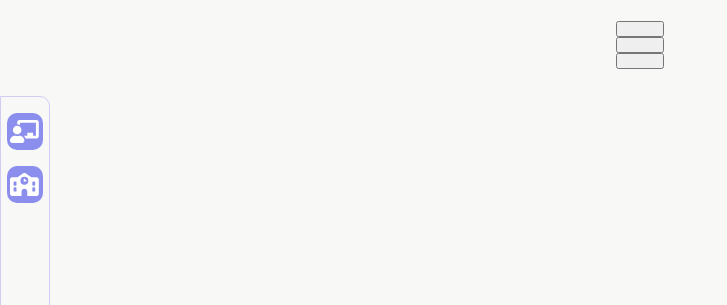
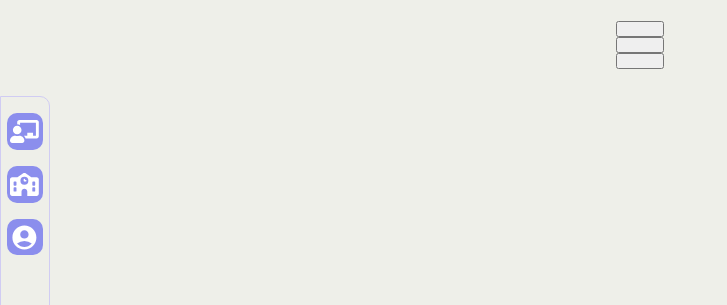
Before and after one commit to st9ho3/classee, a React (Vite) app: page / in a window 1280 px wide. Shown: the top 305 px of the page, without its empty margins (0-727 px from the left). Built offline with nearby package versions, Linux system fonts and the light colour scheme.

Commit message:
starting registration

```diff
--- a/src/App.css
+++ b/src/App.css
@@ -4,7 +4,7 @@
   margin: 0;
 }
 body {
-background-color: rgb(248, 248, 247);
+background-color: rgb(238, 239, 233);
 font-family: 'Poppins', sans-serif;
 overflow-y: hidden;
 }
--- a/src/App.jsx
+++ b/src/App.jsx
@@ -1,4 +1,4 @@
-import { Main, Navbar, Classes} from "./constants/Components"
+import { Main, Navbar, Classes, Registration} from "./constants/Components"
 import CreateClass from "./components/Class/CreateClass"
 import { createContext, useState } from "react"
 import { popUp } from "./utils/ModalPopUp"
@@ -26,6 +26,7 @@ function App() {
         <Main>
           {page.CreateClass && <CreateClass/>}
           {page.Classes && <Classes />}
+          {page.Registration && <Registration />}
           <button onClick={() => register('stahos1993@gmail.com','1993','Professor')} style={{width: '3rem', height: '1rem'}}></button>
           <button onClick={() => login('stahos1993@gmail.com','1993')} style={{width: '3rem', height: '1rem'}}></button>
           <button onClick={logout} style={{width: '3rem', height: '1rem'}}></button>
--- a/src/components/Navbar/Navbar.jsx
+++ b/src/components/Navbar/Navbar.jsx
@@ -1,6 +1,7 @@
 import React, { useContext } from 'react';
 import { totalContext } from '../../App';
 import {ClassesOption, CreateClassOption} from '../../constants/Components'
+import RegistrationOption from './RegistrationOption';
 
 const Navbar = () => {
 
@@ -15,6 +16,8 @@ const Navbar = () => {
      />
     <ClassesOption
      />
+     <RegistrationOption
+    />
     </div>
   );
 };
--- /dev/null
+++ b/src/components/Navbar/RegistrationOption.jsx
@@ -0,0 +1,29 @@
+import React,{useContext} from 'react'
+import { totalContext } from '../../App';
+import { MdAccountCircle } from "react-icons/md";
+
+const RegistrationOption = () => {
+    const { toggle, page, close } = useContext(totalContext);
+  return (
+    <div
+        className="navOpt"
+        onClick={() => (page.Registration ? close() : toggle('Registration'))}
+        style={
+          page.Registration
+            ? { backgroundColor: 'white', border: 'solid thin rgb(139, 142, 237)' }
+            : { backgroundColor: 'rgb(139, 142, 237)', border: 'solid thin rfb(248, 248, 247)' }
+        }
+      >
+        <MdAccountCircle
+          className="teacherBoardIcon"
+          style={
+            page.Registration
+              ? { color: 'rgb(139, 142, 237)' }
+              : { color: 'white' }
+          }
+        />
+      </div>
+  )
+}
+
+export default RegistrationOption
--- /dev/null
+++ b/src/components/RegLog/Form.jsx
@@ -0,0 +1,12 @@
+import React from 'react'
+
+const Form = ({children}) => {
+
+  return (
+    <form className='form'>
+        {children}
+    </form>
+  )
+}
+
+export default Form
--- /dev/null
+++ b/src/components/RegLog/RegLog.css
@@ -0,0 +1,4 @@
+.form {
+    display: flex;
+    flex-direction: column;
+}
--- /dev/null
+++ b/src/components/RegLog/Registration.jsx
@@ -0,0 +1,15 @@
+import React from 'react'
+import {Form} from '../../constants/Components'
+
+const Registration = () => {
+  return (
+    <div className='registration'>
+      <Form>
+        <input type="text" />
+        <input type="text" />
+      </Form>
+    </div>
+  )
+}
+
+export default Registration
--- a/src/constants/Components.js
+++ b/src/constants/Components.js
@@ -19,6 +19,8 @@ import Navbar from "../components/Navbar/Navbar";
 import Classes from "../components/class/Classes";
 import CreateClassOption from "../components/Navbar/CreateClassOption";
 import ClassesOption from "../components/Navbar/ClassesOption";
+import Form from "../components/RegLog/Form";
+import Registration from "../components/RegLog/Registration";
 
 
 
@@ -43,5 +45,7 @@ export {
     Navbar,
     Classes,
     CreateClassOption,
-    ClassesOption
+    ClassesOption,
+    Form,
+    Registration
 }
```
